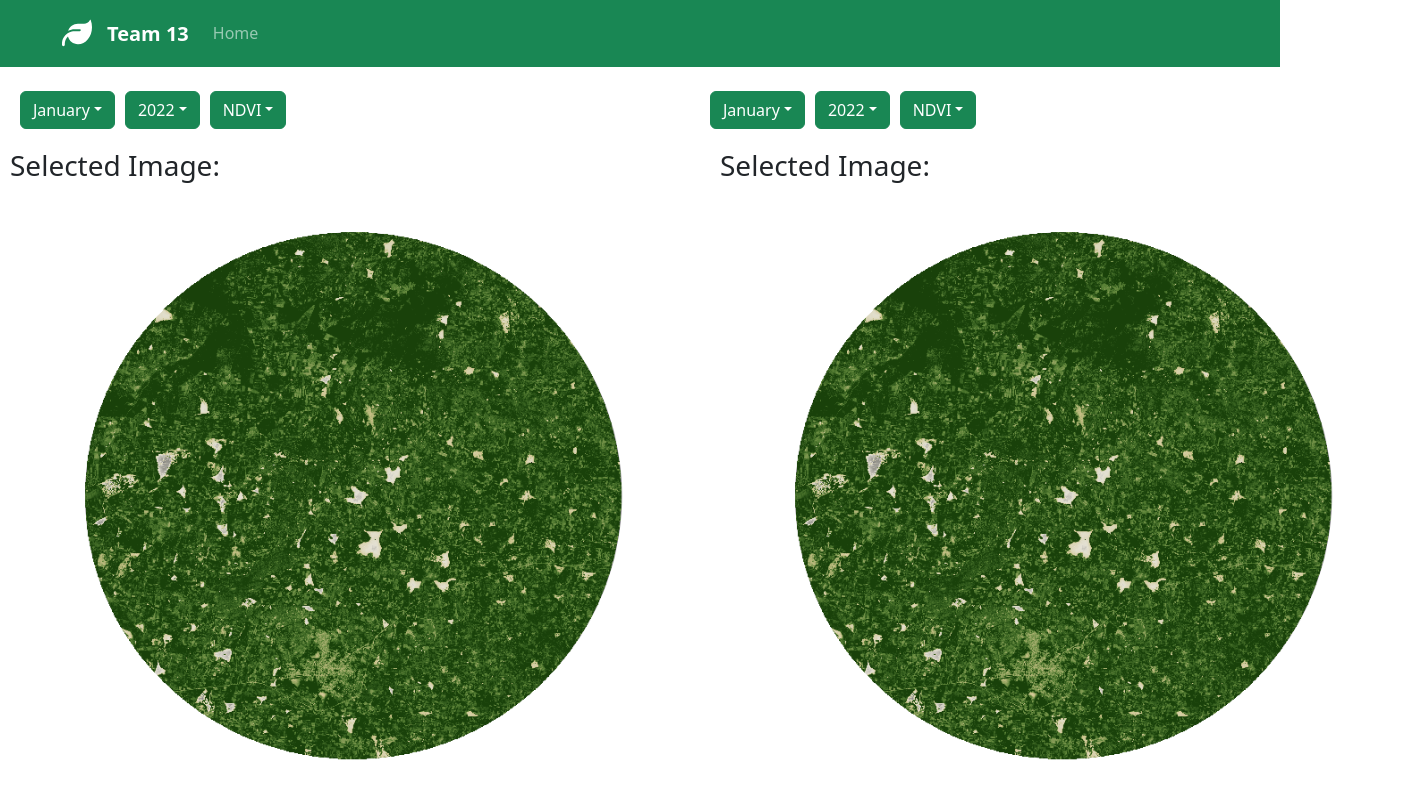
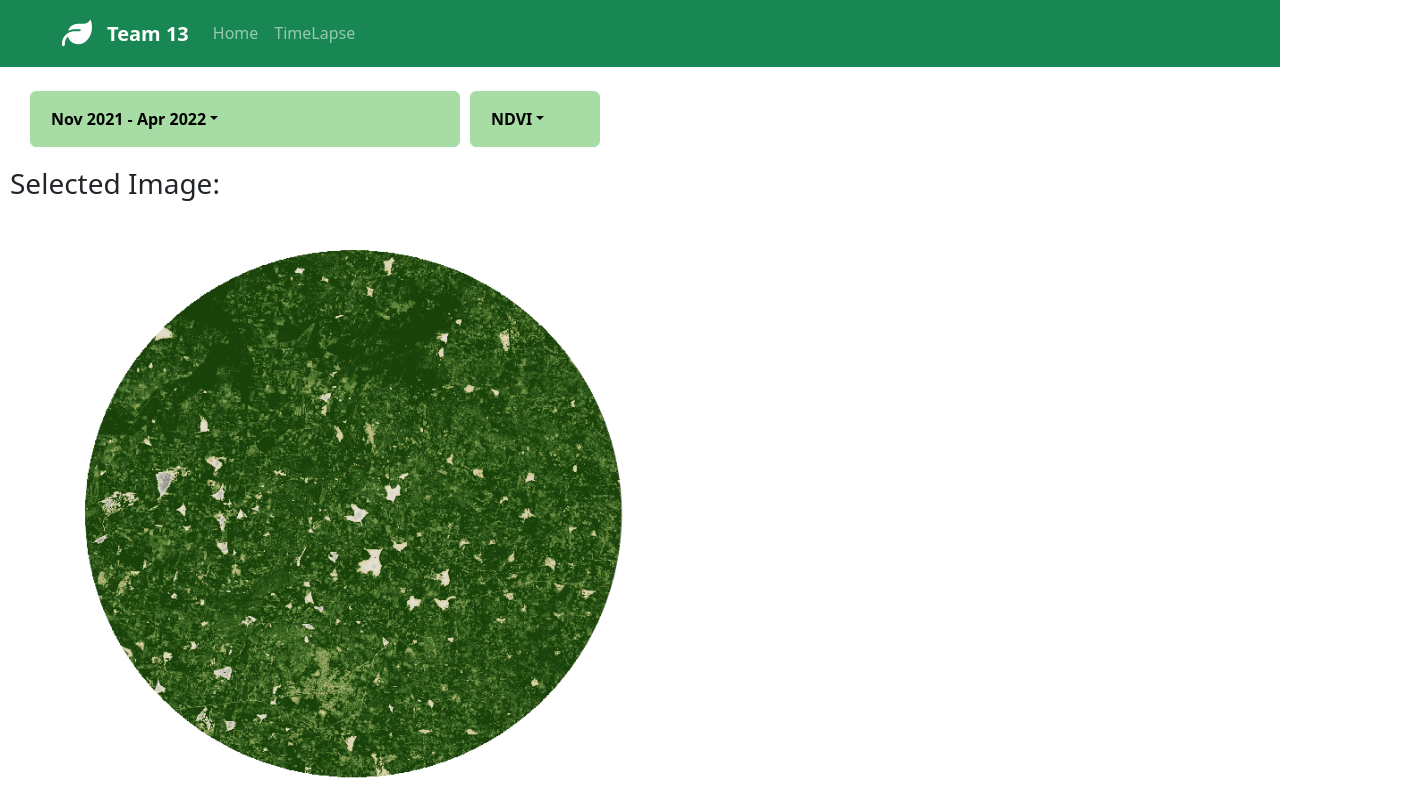
Before and after one commit to Rubyseher/cropstress, a React (Create React App) app: page / in a window 1280 px wide. Shown: the top 793 px of the page, 1420 px wide, since content can reach past the window. Built offline with nearby package versions, Linux system fonts and the light colour scheme.

Commit message:
timelapse page

```diff
--- a/src/App.js
+++ b/src/App.js
@@ -18,10 +18,9 @@ function App() {
     'May', 'June', 'July', 'August',
     'September', 'October', 'November', 'December'
   ];
-
   const years = ['2018', '2019', '2020', '2021', '2022', '2023'];
   const carouselType = ['scatter', 'histogram'];
-
+  const timelapseValues = ['Nov 2021 - Apr 2022', 'Nov 2022 - Apr 2023','Nov 2021 - Apr 2022 & Nov 2022 - Apr 2023'];
   const indice = ['NDVI', 'TVI', 'NDMI'];
 
   const [selectedMonth1, setSelectedMonth1] = useState('January');
@@ -30,32 +29,23 @@ function App() {
   const [selectedMonth2, setSelectedMonth2] = useState('January');
   const [selectedYear2, setSelectedYear2] = useState('2022');
   const [selectedIndice2, setSelectedIndice2] = useState('NDVI');
+  const [showTimeLapse, setShowTimeLapse] = useState(false);
+  const [selectedTimeLapse, setSelectedTimeLapse] = useState('Nov 2021 - Apr 2022');
+
   // const [imageType, setImageType] = useState('scatter');
   // const [imageType2, setImageType2] = useState('histogram');
 
-  const handleMonthChange = (month) => {
-    setSelectedMonth1(month);
-  };
+  const handleMonthChange = (month) => {setSelectedMonth1(month);};
 
-  const handleYearChange = (year) => {
-    setSelectedYear1(year);
-  };
+  const handleYearChange = (year) => {setSelectedYear1(year);};
 
-  const handleIndiceChange = (indice) => {
-    setSelectedIndice1(indice);
-  };
+  const handleIndiceChange = (indice) => {setSelectedIndice1(indice);};
 
-  const handleMonthChange2 = (month) => {
-    setSelectedMonth2(month);
-  };
+  const handleMonthChange2 = (month) => {setSelectedMonth2(month);};
 
-  const handleYearChange2 = (year) => {
-    setSelectedYear2(year);
-  };
+  const handleYearChange2 = (year) => {setSelectedYear2(year);};
 
-  const handleIndiceChange2 = (indice) => {
-    setSelectedIndice2(indice);
-  };
+  const handleIndiceChange2 = (indice) => {setSelectedIndice2(indice);};
 
   const getImageUrl = () => {
     return `${selectedMonth1}_${selectedYear1}_${selectedIndice1}.png`;
@@ -83,7 +73,7 @@ function App() {
           {/* <h3 style={{color:'black'}}>{`${type}`}</h3> */}
         </Carousel.Caption>
       </Carousel.Item>
-     ));
+    ));
   };
 
 
@@ -107,13 +97,14 @@ function App() {
           </Navbar.Brand>
           <Nav className="me-auto">
             <Nav.Link href="#home">Home</Nav.Link>
+            <Nav.Link href="#timelapse" onClick={() => setShowTimeLapse(!showTimeLapse)}>TimeLapse</Nav.Link>
           </Nav>
         </Container>
       </Navbar>
 
       <br />
 
-      <div style={{ display: 'flex' }}>
+      {showTimeLapse && <div style={{ display: 'flex' }}>
         <div >
           <div style={{ display: 'flex', alignItems: 'center', marginLeft: '20px' }}>
             <Dropdown>
@@ -280,6 +271,44 @@ function App() {
 
         </div>
       </div>
+      }
+
+      <div >
+        <div style={{ display: 'flex', alignItems: 'center', marginLeft: '20px' }}>
+
+          <Dropdown style={{ marginLeft: '10px'  }}>
+            <Dropdown.Toggle id="dropdown-year" style={{width:430,textAlign:'left',padding:'15px 20px',backgroundColor:'#A7dca5',color:'black',borderColor:'#A7dca5'}}>
+              <b>{selectedTimeLapse}</b>
+            </Dropdown.Toggle>
+            <Dropdown.Menu>
+              {timelapseValues.map((year) => (
+                <Dropdown.Item key={year} onClick={() => setSelectedTimeLapse(year)}>
+                  {year}
+                </Dropdown.Item>
+              ))}
+            </Dropdown.Menu>
+          </Dropdown>
+
+          <Dropdown style={{ marginLeft: '10px' }}>
+            <Dropdown.Toggle id="dropdown-year" style={{width:130,textAlign:'left',padding:'15px 20px',backgroundColor:'#A7dca5',color:'black',borderColor:'#A7dca5'}}>
+              <b>{selectedIndice1}</b>
+            </Dropdown.Toggle>
+            <Dropdown.Menu>
+              {indice.map((indice) => (
+                <Dropdown.Item key={indice} onClick={() => handleIndiceChange(indice)}>
+                  {indice}
+                </Dropdown.Item>
+              ))}
+            </Dropdown.Menu>
+          </Dropdown>
+        </div>
+
+        <div style={{ marginTop: '20px', marginLeft: '10px' }}>
+            <h3>Selected Image:</h3>
+            <img src={getImageUrl()} alt="Selected" style={{ width: '700px', height: '600px' }} />
+          </div>
+
+      </div>
 
     </div>
   );
```
Also changed, not shown: 1 other file (tests, documents, lock files or other folders).
